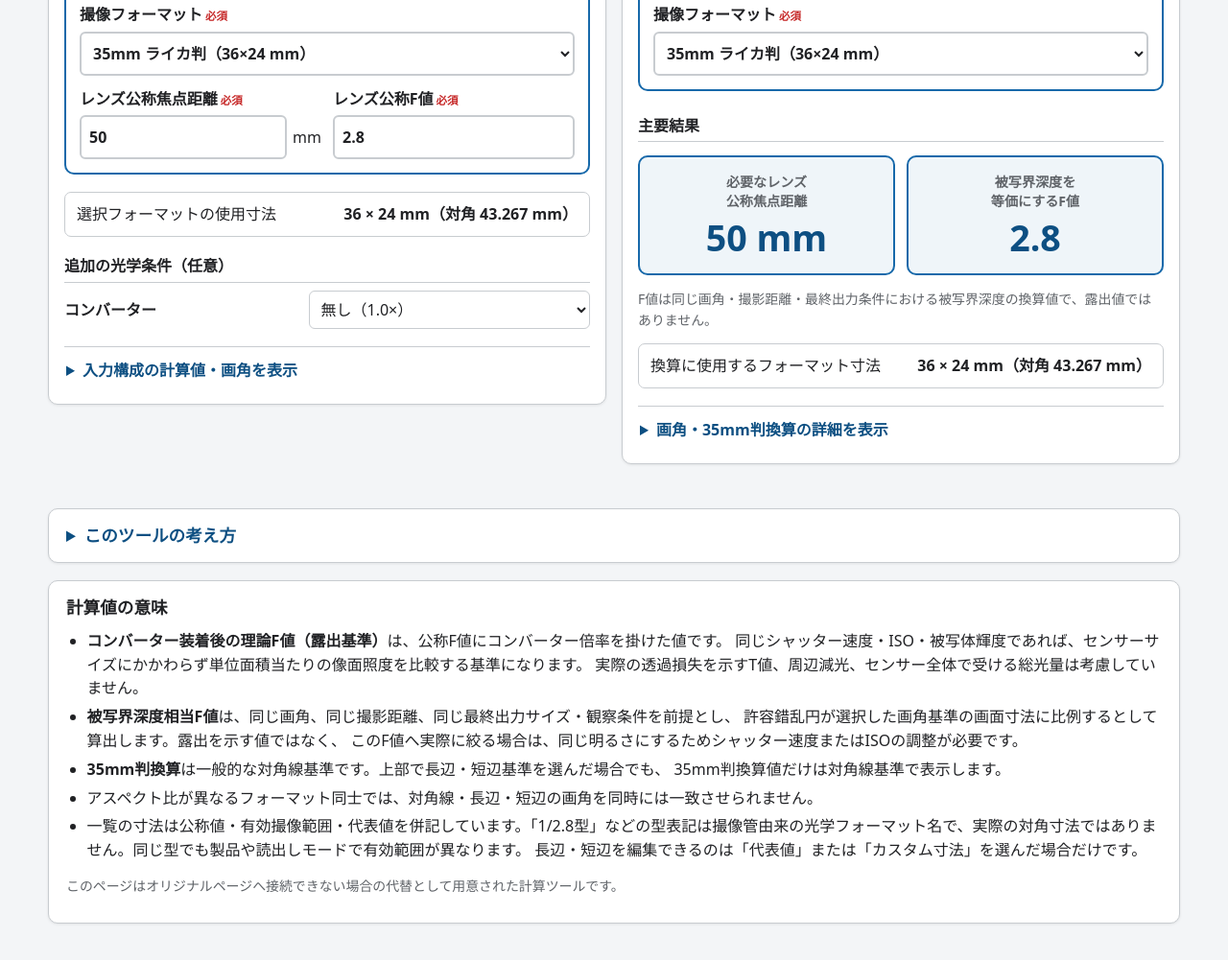
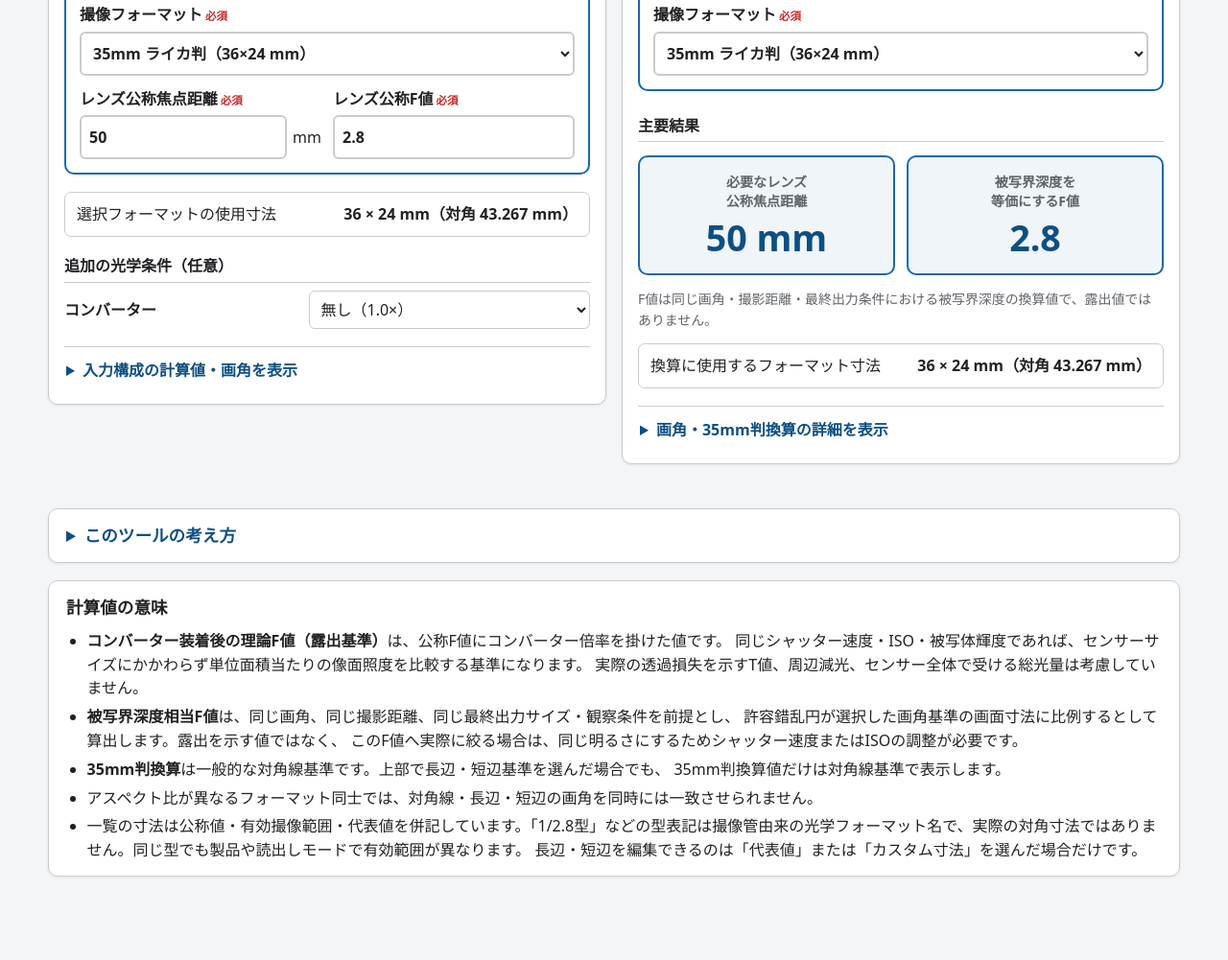
Before and after one commit to Akihiko-Fuji/focal-length-calc, a website: page index.html in a window 1280 px wide. Shown: the part 399-1400 px from the top of the page at 96% size. After the commit the page ends 1361 px from the top, so only its background shows below. Drawn offline with Linux system fonts and the light colour scheme.

Commit message:
Update index.html

```diff
--- a/index.html
+++ b/index.html
@@ -803,9 +803,6 @@
         長辺・短辺を編集できるのは「代表値」または「カスタム寸法」を選んだ場合だけです。
       </li>
     </ul>
-    <p class="small-note">
-      このページはオリジナルページへ接続できない場合の代替として用意された計算ツールです。
-    </p>
   </section>
 </main>
 
```
